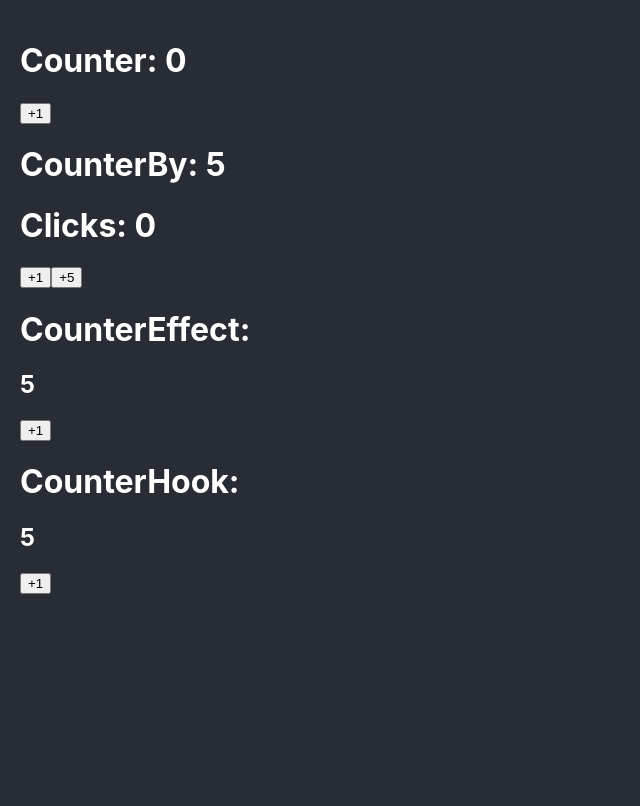
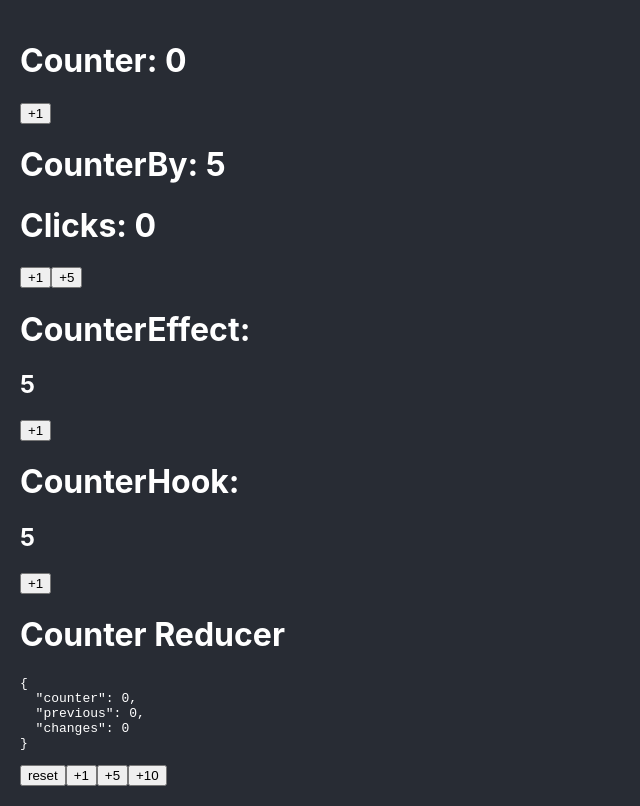
Before and after one commit to miguelpaz496/U-React-Curso, a React (Create React App) app in the folder 01-bases/: page / in a window 1280 px wide. Shown: the whole page, without its empty margins (0-640 px from the left). Built offline with nearby package versions, Linux system fonts and the light colour scheme.

Commit message:
✨FEATURE: increaseBy using useReducer

```diff
--- a/01-bases/src/App.tsx
+++ b/01-bases/src/App.tsx
@@ -2,6 +2,7 @@
 import { CounterBy } from './bases/CounterBy';
 import { CounterEffect } from './bases/CounterEffect';
 import { CounterHook } from './bases/CounterHook';
+import { CounterReducerComponent } from './bases/CounterReducer';
 
 function App() {
   return (
@@ -10,6 +11,7 @@
       <CounterBy />
       <CounterEffect />
       <CounterHook />
+      <CounterReducerComponent />
     </>
   );
 }
--- /dev/null
+++ b/01-bases/src/bases/CounterReducer.tsx
@@ -0,0 +1,77 @@
+import { useReducer } from 'react'
+
+
+interface CounterState {
+    counter: number,
+    previous: number,
+    changes: number
+}
+
+const INICIAL_STATE: CounterState = {
+    counter: 0,
+    previous: 0,
+    changes: 0
+}
+
+type CounterAction =
+    |{ type: 'increaseBy', payload: { value: number } }
+    |{ type: 'reset' }
+
+const counterReducer = ( state: CounterState, action: CounterAction): CounterState => {
+
+    switch (action.type) {
+        case  'increaseBy':
+
+            return {
+                counter: state.counter + action.payload.value,
+                previous: state.counter,
+                changes: state.changes + 1
+            };
+        case  'reset':
+            return {
+                counter: 0,
+                previous: 0,
+                changes: 0
+            }
+            ;
+
+        default:
+            return state;
+    }
+
+}
+
+export const CounterReducerComponent = () => {
+
+    const [counterState, dispatch] = useReducer(counterReducer, INICIAL_STATE)
+
+    const increaseBy =  ( value: number ) => {
+        dispatch({type: 'increaseBy', payload: {value}})
+    }
+
+    const handleReset =  () => {
+        dispatch({type: 'reset'})
+    }
+
+    return (
+        <>
+            <h1>Counter Reducer </h1>
+            <pre>
+                {JSON.stringify(counterState,null,2)}
+            </pre>
+
+            <button onClick={handleReset}>
+                reset
+            </button>
+            <button onClick={() => increaseBy(1)}>
+                +1
+            </button>
+            <button onClick={() => increaseBy(5)}>
+                +5
+            </button>
+            <button onClick={() =>increaseBy(10)}>
+                +10
+            </button>
+        </>
+    )
+}
```
